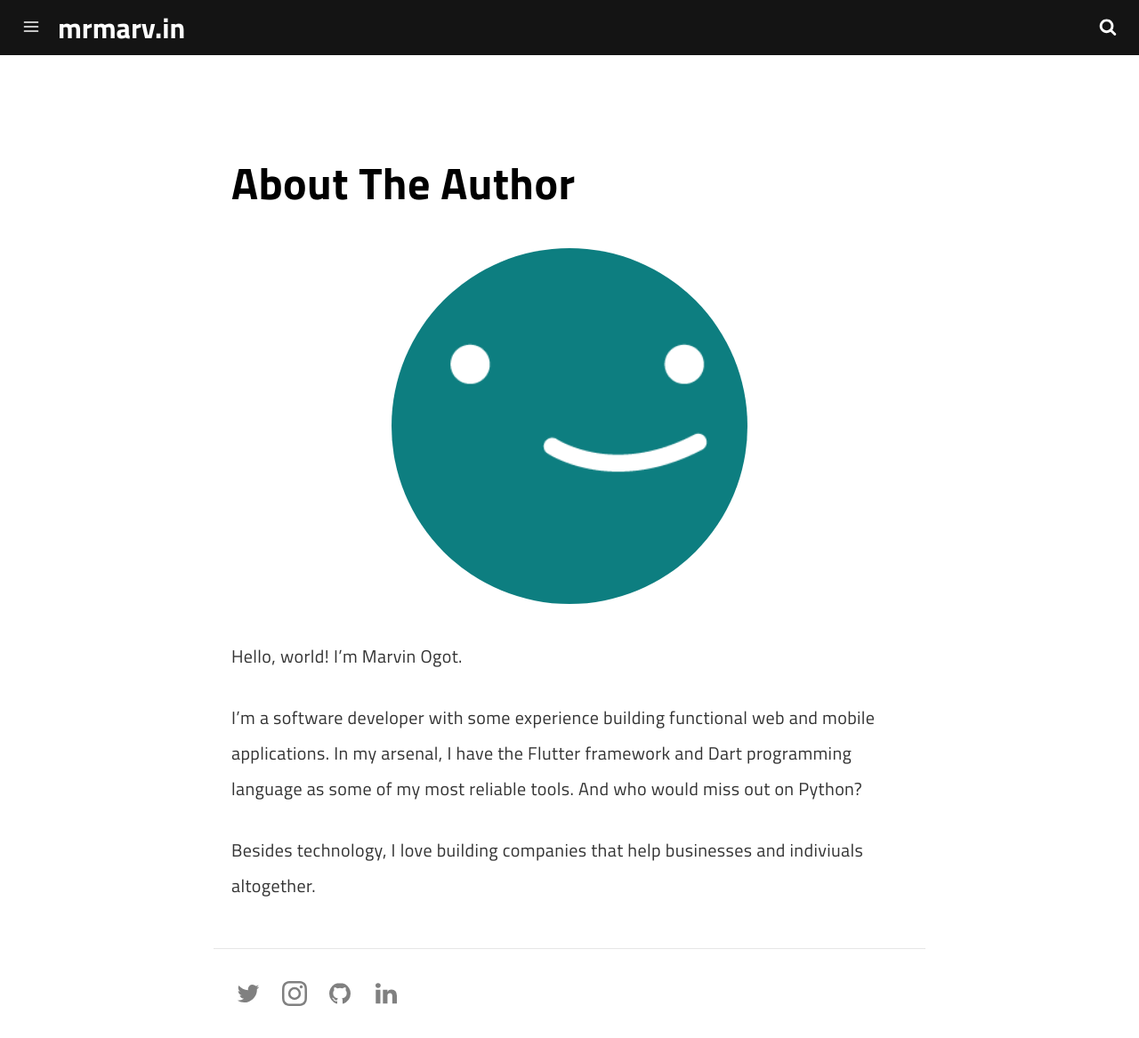
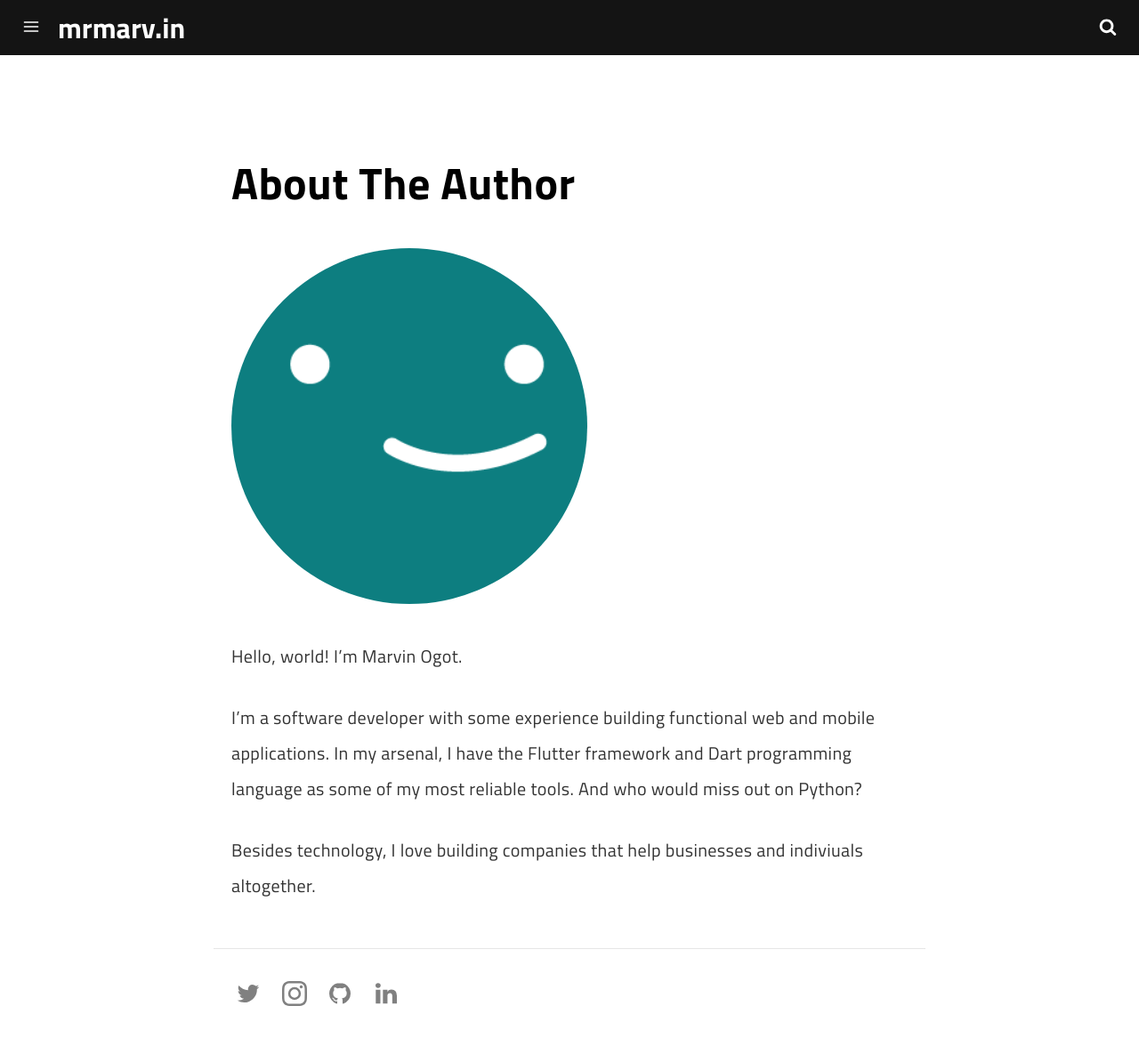
Before and after one commit to marv0/marv0.github.io, a Jekyll site: the page built from pages/about.md, in a window 1280 px wide and 1167 px high. Shown: the whole window at 89% size. Built offline with Jekyll 4.4.1, drawn with Linux system fonts in a browser that asks for light colours; a script that is not in the unit is left out.

Commit message:
Update about.md

```diff
--- a/pages/about.md
+++ b/pages/about.md
@@ -9,7 +9,7 @@
 
 # About The Author
 
-<img class="img-rounded" src="/assets/img/uploads/profile.png" alt="Marvin Ogot" width="400">
+<img class="img-rounded" src="/assets/img/uploads/profile.png" alt="Marvin Ogot" width="400" align="left">
 
 Hello, world! I'm Marvin Ogot.
 
```
